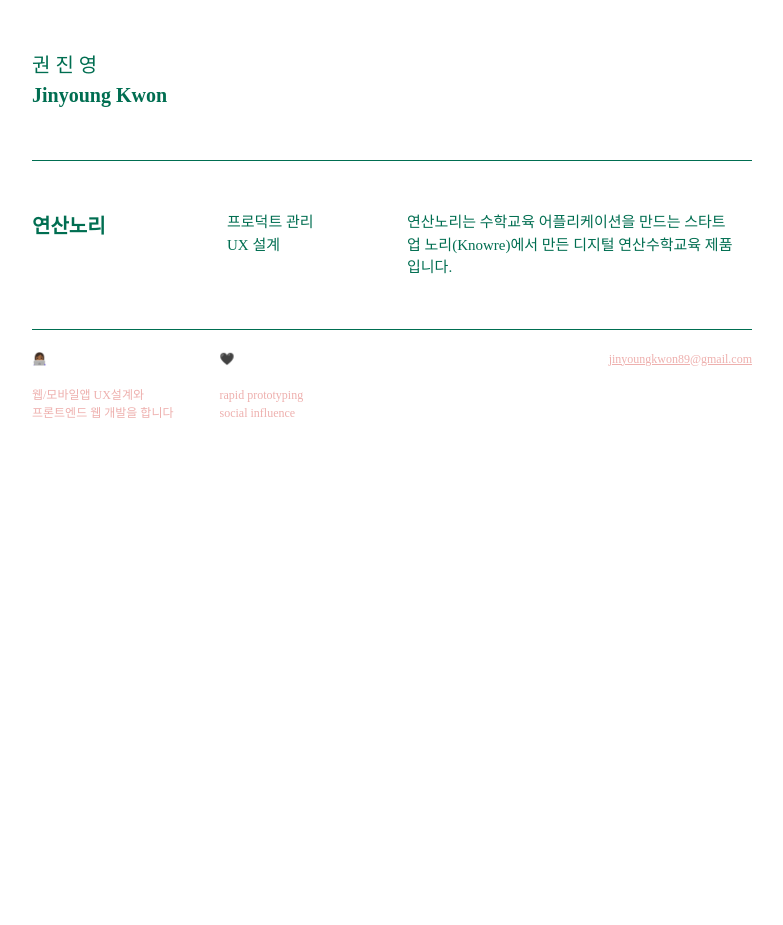
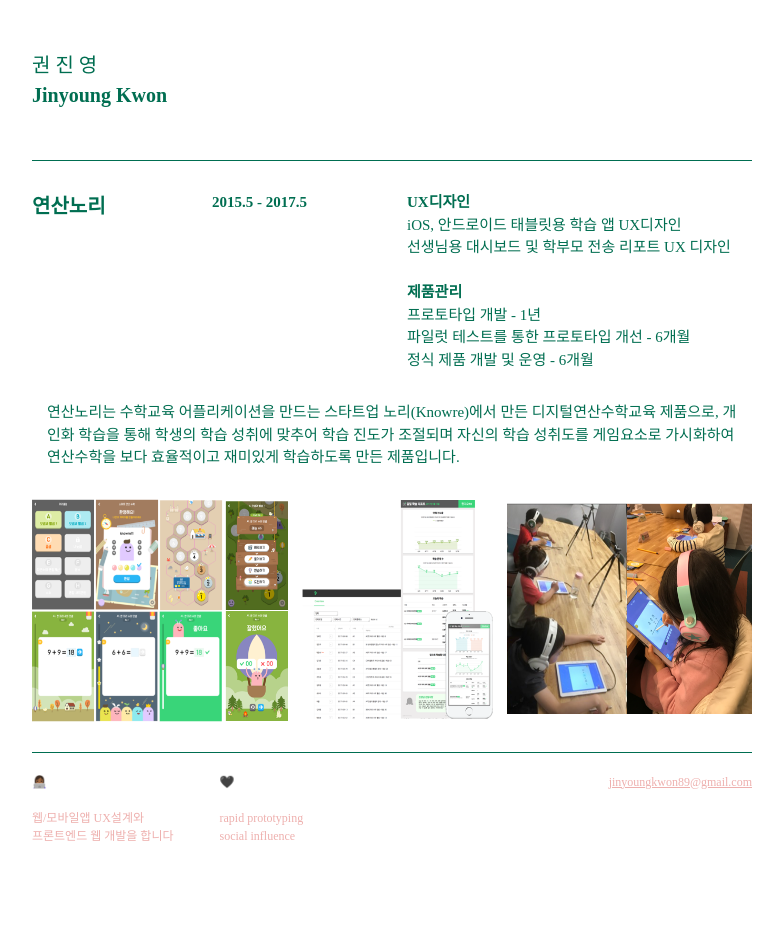
Before and after one commit to lilory/lilory.github.com, a PHP site: page /works/knowre.html in a window 1280 px wide. Shown: the whole page, without its empty margins (248-1031 px from the left). Before the commit the page ends 418 px from the top, so only its background shows below. Run offline with PHP 8.4, Linux system fonts and the light colour scheme; some web fonts are replaced.

Commit message:
ver 1.3 works layout modified

```diff
--- a/css/main.css
+++ b/css/main.css
@@ -1,7 +1,10 @@
+/*Jinyoung Kwon 2017*/
+
 @import url(http://fonts.googleapis.com/earlyaccess/jejumyeongjo.css);
 @import url(http://fonts.googleapis.com/earlyaccess/jejugothic.css);
 @import url('https://fonts.googleapis.com/css?family=Nunito|Muli');
 
+/*init*/
 html, body{font-family: 'Jeju Myeongjo, Nunito'; font-size: 15px; color:#006E51;}
 
 a, a:hover, a:active, a:visited{
@@ -9,6 +12,7 @@ a, a:hover, a:active, a:visited{
 	text-decoration: none;
 }
 
+/*header*/
 #header {
 	width:720px;
 	padding:50px 0px;
@@ -23,13 +27,12 @@ a, a:hover, a:active, a:visited{
 	font-weight: 700;
 }
 
+/*index*/
 #main-content{
 	width:720px;
 	width:720px;
-	margin: 50px auto;
+	margin: 30px auto;
 }
-
-
 .big-row{
 	height:300px;
 }
@@ -40,14 +43,12 @@ a, a:hover, a:active, a:visited{
 	padding: 0;
 	border: 4px solid white;
 }
-
 .content-box img{
 	width: 100%;
 	height: 100%;
 	transition: .5s ease;
   	backface-visibility: hidden;
 }
-
 .content-box-overlay{
 	text-align: center;
 	transition: .5s ease;
@@ -58,26 +59,22 @@ a, a:hover, a:active, a:visited{
 	transform: translate(-50%, -50%);
 	-ms-transform: translate(-50%, -50%)
 }
-
 .content-box-overlay .title{
 	font-size: 20px;
 	font-weight: 700;
 }
-
 .content-box:hover{
 	padding: 0;
 	border: 8px solid #006E51;
 }
-
 .content-box:hover img{
 	opacity: 0.3;
 }
-
-
 .content-box:hover .content-box-overlay{
 	opacity: 1;
 }
 
+/*footer*/
 #footer{
 	/*background-color: #fdf7f6;*/
 	width:720px;
@@ -86,8 +83,6 @@ a, a:hover, a:active, a:visited{
 	padding:20px 0 80px 0px;
 	border-top: solid 1px #006E51;
 }
-
-
 #footer a{
 	color: #EEB0AE;
     text-decoration: underline;
--- a/works/knowre.html
+++ b/works/knowre.html
@@ -1,3 +1,5 @@
+<!-- Jinyoung Kwon 2017-->
+
 <!DOCTYPE html>
 <html lang="ko">
 <head>
@@ -28,12 +30,28 @@
 
 	<!-- main content -->
 	<div id="main-content" class="container">
+		<!-- intro -->
 		<div class="row">
 			<div class="col-sm-3" style="font-size:20px; font-weight:700; padding: 0">연산노리</div>
-			<div class="col-sm-3">프로덕트 관리<br>UX 설계</div>
-			<div class="col-sm-6">연산노리는 수학교육 어플리케이션을 만드는 스타트업 노리(Knowre)에서 만든 디지털 연산수학교육 제품입니다.</div>
+			<div class="col-sm-3" style="padding:0"><b>2015.5 - 2017.5</b></div>
+			<div class="col-sm-6"><b>UX디자인</b><br>iOS, 안드로이드 태블릿용 학습 앱 UX디자인<br>선생님용 대시보드 및 학부모 전송 리포트 UX 디자인<br><br><b>제품관리</b><br>프로토타입 개발 - 1년 <br> 파일럿 테스트를 통한 프로토타입 개선 - 6개월 <br> 정식 제품 개발 및 운영 - 6개월</div>
 		</div>
+
+		<div class="row" style="margin:30px 0; padding:0">
+			연산노리는 수학교육 어플리케이션을 만드는 스타트업 노리(Knowre)에서 만든 디지털연산수학교육 제품으로, 개인화 학습을 통해 학생의 학습 성취에 맞추어 학습 진도가 조절되며 자신의 학습 성취도를 게임요소로 가시화하여 연산수학을 보다 효율적이고 재미있게 학습하도록 만든 제품입니다.
+		</div>
+		<div class="row">
+			<img src="/img/works_knowre.png" style="width:720px; height:223px">
+		</div>
+
+
+
+
 	</div>
+
+
+
+
 
 	<!-- footer -->
 	<div id="footer" class="container">
```
Also changed, not shown: index.html (+3 -7 lines), img/thumnail_cycle.png, img/thumnail_mmt.png, img/works_knowre.png (added).
